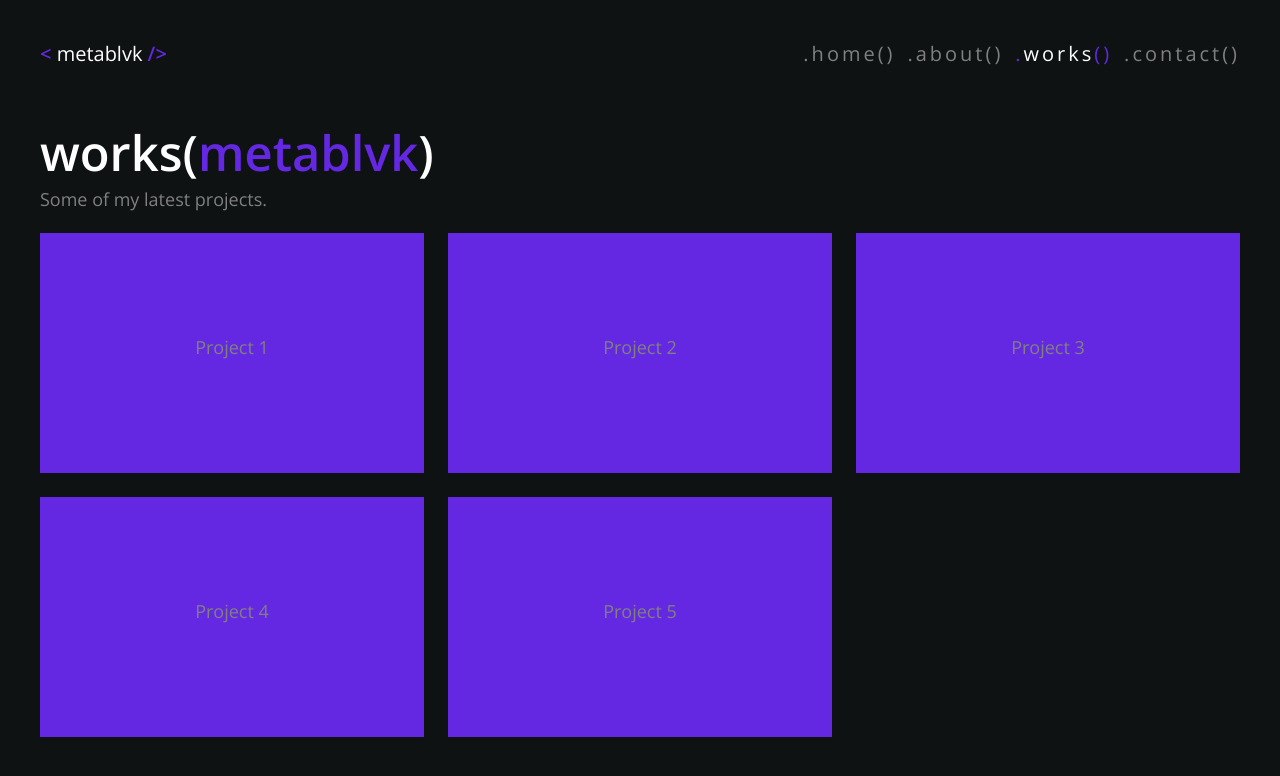
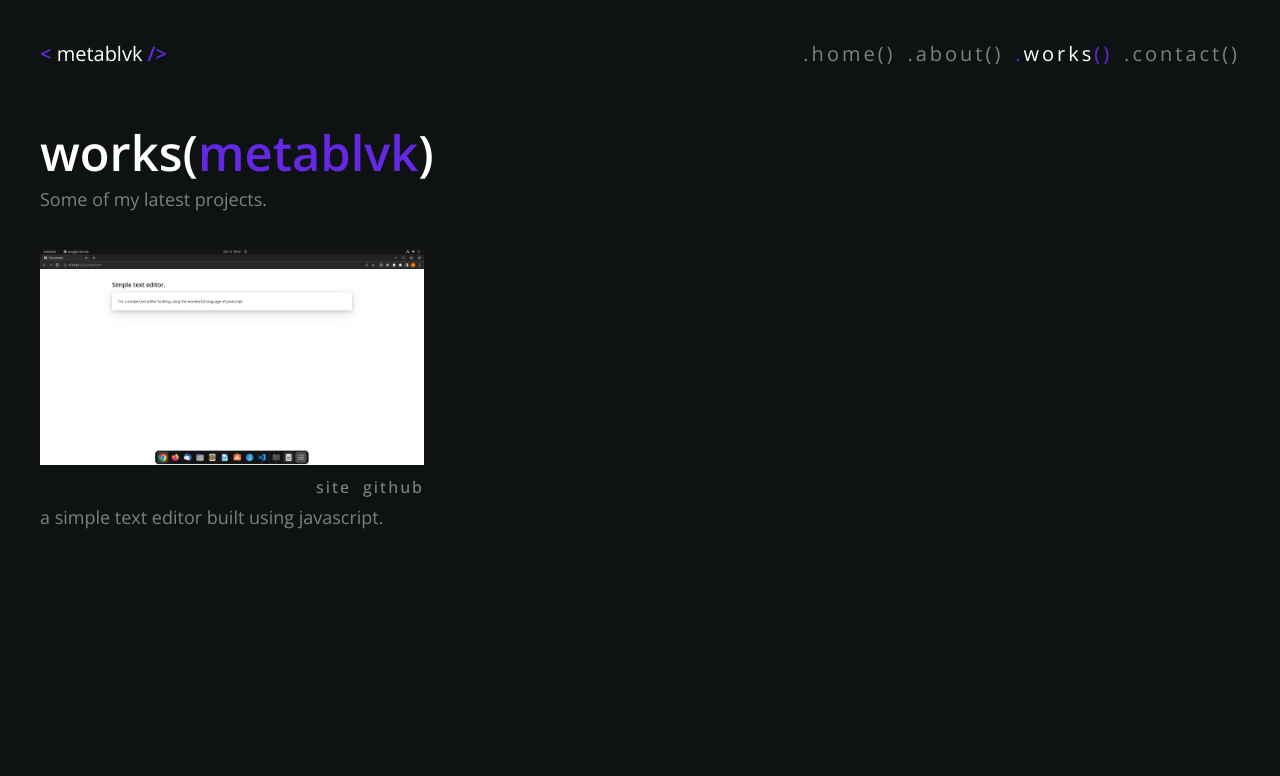
Before and after one commit to metablvk/metablvk, a React (Create React App) app: page /works in a window 1280 px wide. Shown: the top 776 px of the page. Built offline with nearby package versions, Linux system fonts and the light colour scheme.

Commit message:
Updated styles, and included a project

```diff
--- a/src/routes/navigation/navigation.styles.jsx
+++ b/src/routes/navigation/navigation.styles.jsx
@@ -53,7 +53,7 @@ export const NavMenu = styled.ul`
   align-items: flex-end;
 
   z-index: 2;
-  transition: 0.4s ease-in-out;
+  transition: 0.1s ease-in-out;
   ${({ menuState }) =>
     menuState
       ? `
--- a/src/routes/works/works.component.jsx
+++ b/src/routes/works/works.component.jsx
@@ -1,6 +1,7 @@
 import { useEffect } from 'react';
 import { motion } from 'framer-motion';
-import { PortfolioContainer, ProjectGrid } from './works.styles';
+import { PortfolioContainer, ProjectGrid, Img } from './works.styles';
+import editorImg from './../../assets/img/text-editor.png';
 
 const Works = () => {
   useEffect(() => {
@@ -21,19 +22,34 @@ const Works = () => {
         </section>
         <ProjectGrid>
           <div>
-            <p>Project 1</p>
-          </div>
-          <div>
-            <p>Project 2</p>
-          </div>
-          <div>
-            <p>Project 3</p>
-          </div>
-          <div>
-            <p>Project 4</p>
-          </div>
-          <div>
-            <p>Project 5</p>
+            <a
+              href='https://metablvk.github.io/simple-editor/'
+              target='_blank'
+              rel='noreferrer'
+            >
+              <Img src={editorImg} alt='' />
+            </a>
+            <ul>
+              <li>
+                <a
+                  href='https://metablvk.github.io/simple-editor/'
+                  target='_blank'
+                  rel='noreferrer'
+                >
+                  site
+                </a>
+              </li>
+              <li>
+                <a
+                  href='https://github.com/metablvk/simple-editor'
+                  target='_blank'
+                  rel='noreferrer'
+                >
+                  github
+                </a>
+              </li>
+            </ul>
+            <p>a simple text editor built using javascript.</p>
           </div>
         </ProjectGrid>
       </PortfolioContainer>
--- a/src/routes/works/works.styles.jsx
+++ b/src/routes/works/works.styles.jsx
@@ -26,17 +26,40 @@ export const PortfolioContainer = styled(Container)`
   }
 `;
 
+export const Img = styled.img`
+  width: 100%;
+  object-fit: contain;
+`;
+
 export const ProjectGrid = styled.div`
   display: grid;
   grid-template-columns: 1fr;
   grid-gap: 2.4rem;
+  margin-top: 4rem;
   div {
     width: 100%;
     height: 24rem;
-    display: flex;
-    justify-content: center;
-    align-items: center;
-    background: #6428e3;
+    ul {
+      margin-top: 1.2rem;
+      font-size: 2rem;
+      display: flex;
+      justify-content: flex-end;
+    }
+    li {
+      margin-right: 1.2rem;
+      font-weight: 500;
+      letter-spacing: 0.2rem;
+    }
+    li:last-of-type {
+      margin-right: 0;
+    }
+    li a {
+      color: #808080;
+      transition: 0.3s;
+    }
+    li a:hover {
+      color: #6428e3;
+    }
   }
 
   @media screen and (min-width: 800px) {
```
Also changed, not shown: src/assets/img/text-editor.png (added).
